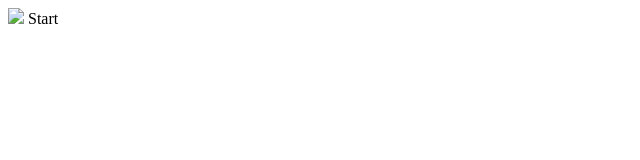
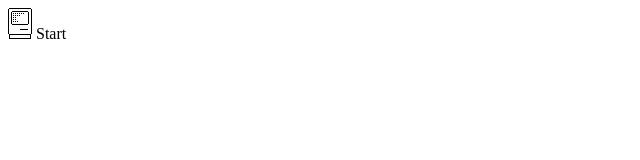
Before and after one commit to CynicalSheep/cynicalsheep.github.io, a plain HTML site: page index.html in a window 1280 px wide. Shown: the whole page, without its empty margins (0-640 px from the left). Drawn offline with Linux system fonts and the light colour scheme.

Commit message:
show image

```diff
--- a/index.html
+++ b/index.html
@@ -5,7 +5,7 @@
 </head>
 <body>
 	<div class="taskbar">
-		<div class="startButton" onclick="startMenu()"> <img src="start.png"> Start </div>
+		<div class="startButton" onclick="startMenu()"> <img src="187.png"> Start </div>
 		<div class="clock" id="clock"> </div>
 	</div>
 </body>
```
